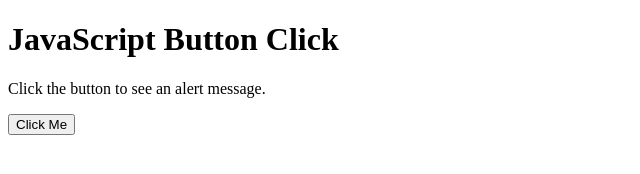
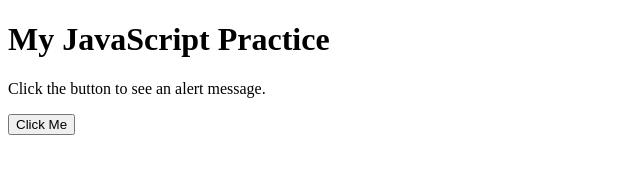
Before and after one commit to alphajk10/Frontend-Practice, a plain HTML site: page ButtonAlert/index.html in a window 1280 px wide. Shown: the whole page, without its empty margins (0-640 px from the left). Drawn offline with Linux system fonts and the light colour scheme.

Commit message:
Update button alert page heading

```diff
--- a/ButtonAlert/index.html
+++ b/ButtonAlert/index.html
@@ -6,7 +6,7 @@
 </head>
 <body>
 
-    <h1>JavaScript Button Click</h1>
+    <h1>My JavaScript Practice</h1>
 
     <p>Click the button to see an alert message.</p>
 
```
